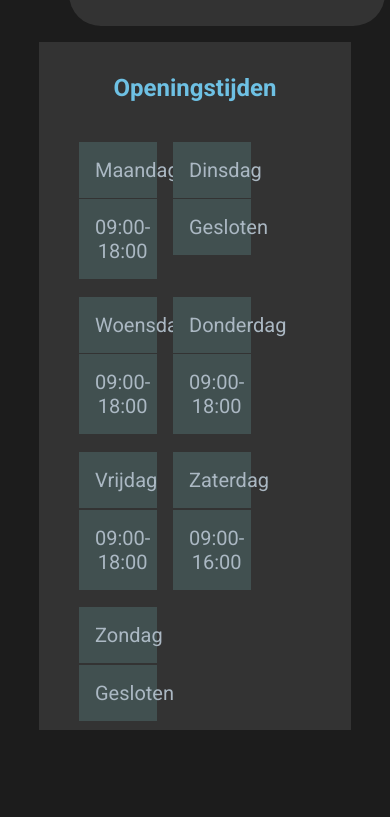
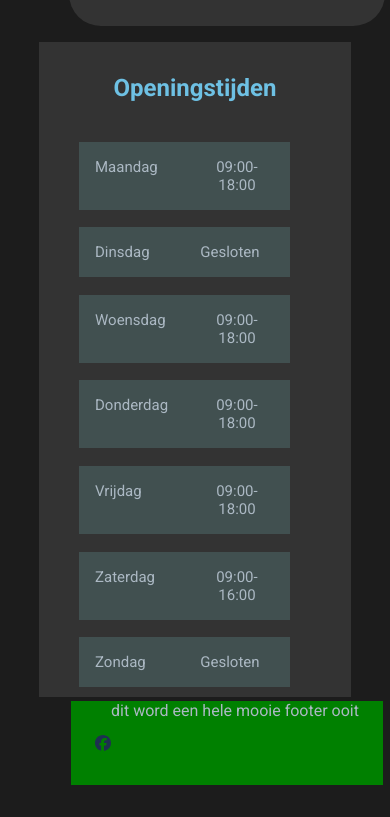
Before and after one commit to MichielvanEijsden/eindopdracht-gelissen, a React (Vite) app: page / in a window 390 px wide. Shown: the part 1414-2231 px from the top of the page. Before the commit the page ends 2166 px from the top, so only its background shows below. Built offline with nearby package versions, Linux system fonts and the light colour scheme.

Commit message:
schaling aangepast voor mobile en test footer gemaakt

```diff
--- a/src/pages/about-us/AboutUs.css
+++ b/src/pages/about-us/AboutUs.css
@@ -2,7 +2,6 @@
     display: flex;
     align-items: center;
     text-align: center;
-
 }
 
 .about-us-left{
@@ -44,7 +43,9 @@
         width: 50vw;
     }
     .height{
-        height: 15vh;
+        height: 175px;
     }
-
+    .default-text-link{
+        font-size: 20px;
+    }
 }
--- a/src/pages/footer/Footer.css
+++ b/src/pages/footer/Footer.css
@@ -0,0 +1,7 @@
+.footer-bar{
+    display: flex;
+    justify-content: center;
+    background-color: green;
+    width: 80vw;
+    height: 10vh;
+}
--- a/src/pages/footer/Footer.jsx
+++ b/src/pages/footer/Footer.jsx
@@ -1,5 +1,18 @@
+import './Footer.css'
+import fb_logo from '../../assets/facebook.svg'
+function Footer(){
+    return(
+        <footer>
+            <div className='outer-container'>
+            <div className='inner-container'>
+                <div className='footer-bar'>
+                    <img src={fb_logo}  alt='fb logo'/>
+                    dit word een hele mooie footer ooit
+                </div>
 
-function Footer(){
-    return(<p>footer text</p>)
+            </div>
+            </div>
+        </footer>
+    )
 }
 export default Footer
--- a/src/pages/home/Home.css
+++ b/src/pages/home/Home.css
@@ -110,14 +110,12 @@
         padding: 0 2rem;
     }
     .time-table-text{
-        width: 20vw;
-    }
-    .day{
-        flex-direction: column;
-        margin: 0.5rem;
-    }
-    .time-table-text {
+        width: 27vw;
+        font-size: 15px;
         margin-bottom: 0.1rem;
         padding: 1rem;
     }
+    .day{
+        margin: 0.5rem;
+    }
 }
```
